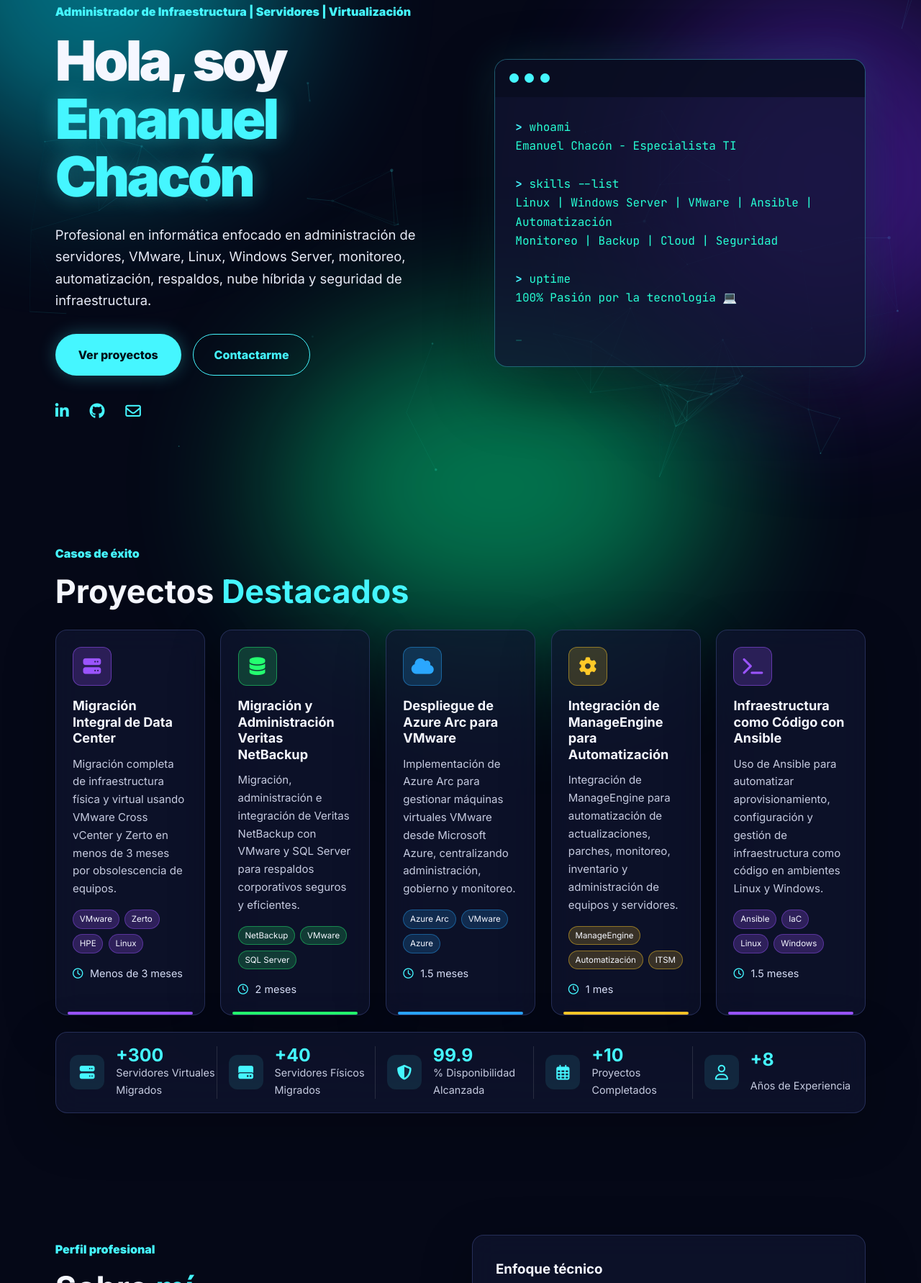
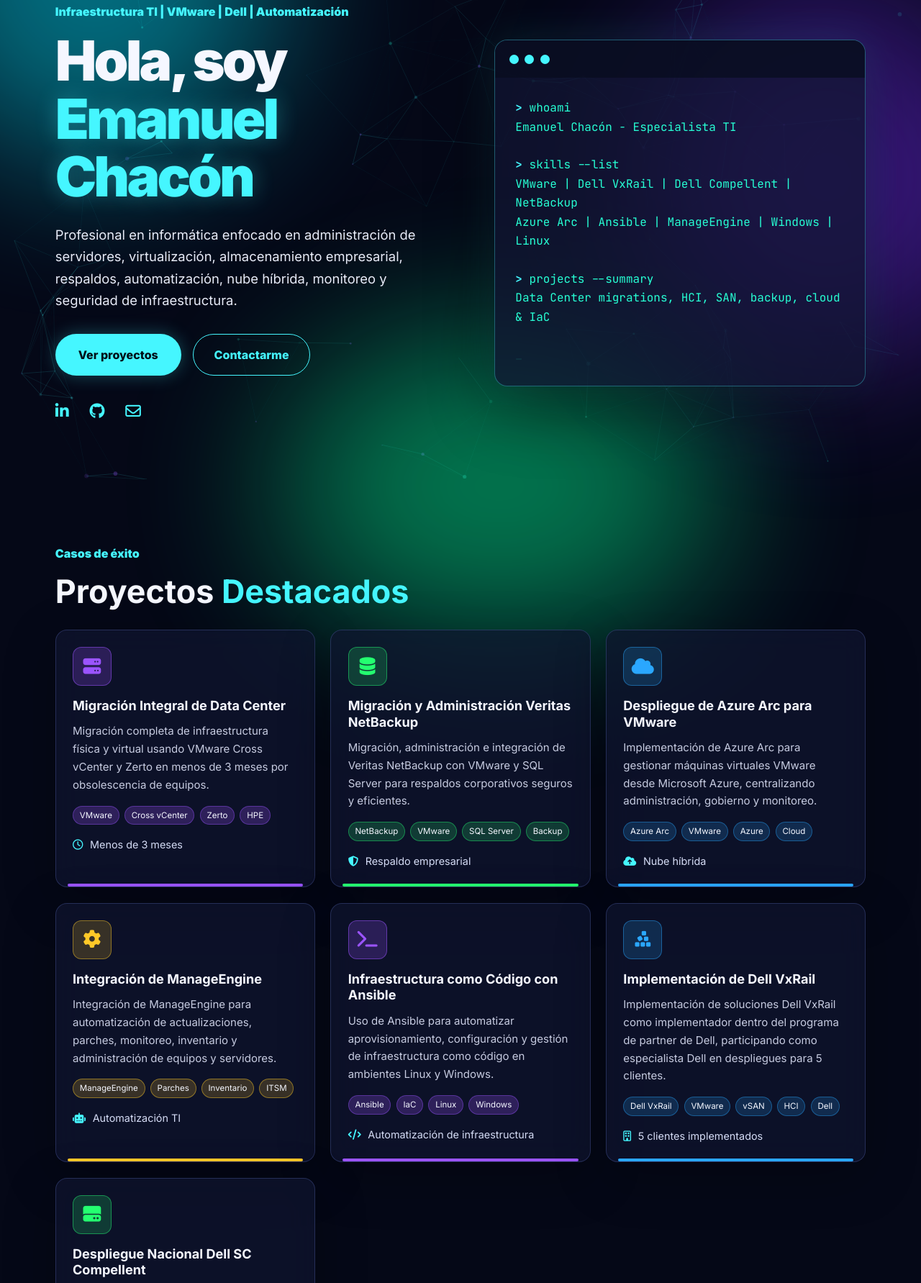
Before and after one commit to emanuelchaconcr/Web, a plain HTML site: page index.html in a window 1280 px wide. Shown: the part 134-1917 px from the top of the page at 72% size. Drawn offline with nearby package versions, Linux system fonts and the light colour scheme; animation ran at ten frames a second.

Commit message:
Add files via upload
Update Web

```diff
--- a/index.html
+++ b/index.html
@@ -3,7 +3,7 @@
 <head>
   <meta charset="UTF-8" />
   <meta name="viewport" content="width=device-width, initial-scale=1.0" />
-  <meta name="description" content="Portafolio personal de Emanuel Chacón - Infraestructura, servidores, VMware, automatización y nube híbrida." />
+  <meta name="description" content="Portafolio personal de Emanuel Chacón: infraestructura TI, VMware, Dell, almacenamiento, automatización, backup y nube híbrida." />
   <title>Emanuel Chacón | Portafolio TI</title>
 
   <link rel="preconnect" href="https://fonts.googleapis.com" />
@@ -30,21 +30,21 @@
       <a href="#experiencia"><i class="fa-solid fa-timeline"></i> Experiencia</a>
       <a href="#contacto"><i class="fa-regular fa-envelope"></i> Contacto</a>
     </div>
-    <a class="cv-btn" href="#contacto"><i class="fa-solid fa-download"></i> Descargar CV</a>
+    <a class="cv-btn" href="#contacto"><i class="fa-solid fa-paper-plane"></i> Contacto</a>
   </nav>
 
   <main>
     <section id="inicio" class="hero section-pad">
       <div class="hero-content" data-aos="fade-right">
-        <p class="eyebrow">Administrador de Infraestructura | Servidores | Virtualización</p>
+        <p class="eyebrow">Infraestructura TI | VMware | Dell | Automatización</p>
         <h1>Hola, soy <span>Emanuel Chacón</span></h1>
-        <p class="hero-text">Profesional en informática enfocado en administración de servidores, VMware, Linux, Windows Server, monitoreo, automatización, respaldos, nube híbrida y seguridad de infraestructura.</p>
+        <p class="hero-text">Profesional en informática enfocado en administración de servidores, virtualización, almacenamiento empresarial, respaldos, automatización, nube híbrida, monitoreo y seguridad de infraestructura.</p>
         <div class="hero-actions">
           <a class="primary-btn" href="#proyectos">Ver proyectos</a>
           <a class="secondary-btn" href="#contacto">Contactarme</a>
         </div>
         <div class="socials">
-          <a href="https://www.linkedin.com/" target="_blank" aria-label="LinkedIn"><i class="fa-brands fa-linkedin-in"></i></a>
+          <a href="https://cr.linkedin.com/in/emanuelchaconcr" target="_blank" aria-label="LinkedIn"><i class="fa-brands fa-linkedin-in"></i></a>
           <a href="https://github.com/" target="_blank" aria-label="GitHub"><i class="fa-brands fa-github"></i></a>
           <a href="mailto:emanuel.chacon@outlook.com" aria-label="Correo"><i class="fa-regular fa-envelope"></i></a>
         </div>
@@ -57,11 +57,11 @@
           <p>Emanuel Chacón - Especialista TI</p>
           <br />
           <p><b>&gt;</b> skills --list</p>
-          <p>Linux | Windows Server | VMware | Ansible | Automatización</p>
-          <p>Monitoreo | Backup | Cloud | Seguridad</p>
+          <p>VMware | Dell VxRail | Dell Compellent | NetBackup</p>
+          <p>Azure Arc | Ansible | ManageEngine | Windows | Linux</p>
           <br />
-          <p><b>&gt;</b> uptime</p>
-          <p>100% Pasión por la tecnología 💻</p>
+          <p><b>&gt;</b> projects --summary</p>
+          <p>Data Center migrations, HCI, SAN, backup, cloud & IaC</p>
           <br />
           <p class="cursor">_</p>
         </div>
@@ -79,40 +79,56 @@
           <div class="project-icon"><i class="fa-solid fa-server"></i></div>
           <h3>Migración Integral de Data Center</h3>
           <p>Migración completa de infraestructura física y virtual usando VMware Cross vCenter y Zerto en menos de 3 meses por obsolescencia de equipos.</p>
-          <div class="tags"><span>VMware</span><span>Zerto</span><span>HPE</span><span>Linux</span></div>
+          <div class="tags"><span>VMware</span><span>Cross vCenter</span><span>Zerto</span><span>HPE</span></div>
           <div class="duration"><i class="fa-regular fa-clock"></i> Menos de 3 meses</div>
         </article>
 
-        <article class="project-card green" data-aos="fade-up" data-aos-delay="80">
+        <article class="project-card green" data-aos="fade-up" data-aos-delay="70">
           <div class="project-icon"><i class="fa-solid fa-database"></i></div>
           <h3>Migración y Administración Veritas NetBackup</h3>
           <p>Migración, administración e integración de Veritas NetBackup con VMware y SQL Server para respaldos corporativos seguros y eficientes.</p>
-          <div class="tags"><span>NetBackup</span><span>VMware</span><span>SQL Server</span></div>
-          <div class="duration"><i class="fa-regular fa-clock"></i> 2 meses</div>
+          <div class="tags"><span>NetBackup</span><span>VMware</span><span>SQL Server</span><span>Backup</span></div>
+          <div class="duration"><i class="fa-solid fa-shield-halved"></i> Respaldo empresarial</div>
         </article>
 
-        <article class="project-card blue" data-aos="fade-up" data-aos-delay="160">
+        <article class="project-card blue" data-aos="fade-up" data-aos-delay="140">
           <div class="project-icon"><i class="fa-solid fa-cloud"></i></div>
           <h3>Despliegue de Azure Arc para VMware</h3>
           <p>Implementación de Azure Arc para gestionar máquinas virtuales VMware desde Microsoft Azure, centralizando administración, gobierno y monitoreo.</p>
-          <div class="tags"><span>Azure Arc</span><span>VMware</span><span>Azure</span></div>
-          <div class="duration"><i class="fa-regular fa-clock"></i> 1.5 meses</div>
+          <div class="tags"><span>Azure Arc</span><span>VMware</span><span>Azure</span><span>Cloud</span></div>
+          <div class="duration"><i class="fa-solid fa-cloud-arrow-up"></i> Nube híbrida</div>
         </article>
 
-        <article class="project-card yellow" data-aos="fade-up" data-aos-delay="240">
+        <article class="project-card yellow" data-aos="fade-up" data-aos-delay="210">
           <div class="project-icon"><i class="fa-solid fa-gear"></i></div>
-          <h3>Integración de ManageEngine para Automatización</h3>
+          <h3>Integración de ManageEngine</h3>
           <p>Integración de ManageEngine para automatización de actualizaciones, parches, monitoreo, inventario y administración de equipos y servidores.</p>
-          <div class="tags"><span>ManageEngine</span><span>Automatización</span><span>ITSM</span></div>
-          <div class="duration"><i class="fa-regular fa-clock"></i> 1 mes</div>
+          <div class="tags"><span>ManageEngine</span><span>Parches</span><span>Inventario</span><span>ITSM</span></div>
+          <div class="duration"><i class="fa-solid fa-robot"></i> Automatización TI</div>
         </article>
 
-        <article class="project-card purple" data-aos="fade-up" data-aos-delay="320">
+        <article class="project-card purple" data-aos="fade-up" data-aos-delay="280">
           <div class="project-icon"><i class="fa-solid fa-terminal"></i></div>
           <h3>Infraestructura como Código con Ansible</h3>
           <p>Uso de Ansible para automatizar aprovisionamiento, configuración y gestión de infraestructura como código en ambientes Linux y Windows.</p>
           <div class="tags"><span>Ansible</span><span>IaC</span><span>Linux</span><span>Windows</span></div>
-          <div class="duration"><i class="fa-regular fa-clock"></i> 1.5 meses</div>
+          <div class="duration"><i class="fa-solid fa-code"></i> Automatización de infraestructura</div>
+        </article>
+
+        <article class="project-card blue" data-aos="fade-up" data-aos-delay="350">
+          <div class="project-icon"><i class="fa-solid fa-cubes-stacked"></i></div>
+          <h3>Implementación de Dell VxRail</h3>
+          <p>Implementación de soluciones Dell VxRail como implementador dentro del programa de partner de Dell, participando como especialista Dell en despliegues para 5 clientes.</p>
+          <div class="tags"><span>Dell VxRail</span><span>VMware</span><span>vSAN</span><span>HCI</span><span>Dell</span></div>
+          <div class="duration"><i class="fa-regular fa-building"></i> 5 clientes implementados</div>
+        </article>
+
+        <article class="project-card green" data-aos="fade-up" data-aos-delay="420">
+          <div class="project-icon"><i class="fa-solid fa-hard-drive"></i></div>
+          <h3>Despliegue Nacional Dell SC Compellent</h3>
+          <p>Implementación de plataformas Dell SC Series / Compellent en 9 clientes gubernamentales a nivel nacional, integrando almacenamiento empresarial con ambientes VMware y servidores críticos.</p>
+          <div class="tags"><span>Dell SC</span><span>Compellent</span><span>SAN</span><span>VMware</span><span>Gobierno</span></div>
+          <div class="duration"><i class="fa-solid fa-landmark"></i> 9 clientes gubernamentales</div>
         </article>
       </div>
 
@@ -120,7 +136,8 @@
         <div><i class="fa-solid fa-server"></i><strong data-count="300">0</strong><span>Servidores Virtuales Migrados</span></div>
         <div><i class="fa-solid fa-hard-drive"></i><strong data-count="40">0</strong><span>Servidores Físicos Migrados</span></div>
         <div><i class="fa-solid fa-shield-halved"></i><strong data-count="99.9">0</strong><span>% Disponibilidad Alcanzada</span></div>
-        <div><i class="fa-regular fa-calendar-days"></i><strong data-count="10">0</strong><span>Proyectos Completados</span></div>
+        <div><i class="fa-solid fa-building-user"></i><strong data-count="5">0</strong><span>Clientes con VxRail</span></div>
+        <div><i class="fa-solid fa-landmark"></i><strong data-count="9">0</strong><span>Clientes Dell Compellent</span></div>
         <div><i class="fa-regular fa-user"></i><strong data-count="8">0</strong><span>Años de Experiencia</span></div>
       </div>
     </section>
@@ -129,15 +146,17 @@
       <div data-aos="fade-right">
         <p class="eyebrow">Perfil profesional</p>
         <h2>Sobre <span>mí</span></h2>
-        <p class="text-block">Me especializo en administración de infraestructura tecnológica, virtualización, respaldo, automatización, monitoreo y gestión de plataformas críticas. Mi enfoque está orientado a mantener ambientes seguros, disponibles y optimizados.</p>
+        <p class="text-block">Me especializo en administración de infraestructura tecnológica, virtualización, almacenamiento, respaldo, automatización, monitoreo y gestión de plataformas críticas. Mi enfoque está orientado a mantener ambientes seguros, disponibles y optimizados.</p>
       </div>
       <div class="info-card" data-aos="fade-left">
         <h3>Enfoque técnico</h3>
         <ul>
           <li><i class="fa-solid fa-check"></i> Administración de servidores Windows y Linux.</li>
           <li><i class="fa-solid fa-check"></i> Virtualización con VMware vSphere, vCenter y ESXi.</li>
+          <li><i class="fa-solid fa-check"></i> Implementación de Dell VxRail y soluciones HCI.</li>
+          <li><i class="fa-solid fa-check"></i> Almacenamiento empresarial Dell SC Series / Compellent.</li>
+          <li><i class="fa-solid fa-check"></i> Respaldos empresariales con Veritas NetBackup.</li>
           <li><i class="fa-solid fa-check"></i> Automatización con Ansible, PowerShell y Bash.</li>
-          <li><i class="fa-solid fa-check"></i> Respaldos empresariales con Veritas NetBackup.</li>
           <li><i class="fa-solid fa-check"></i> Nube híbrida con Azure Arc.</li>
         </ul>
       </div>
@@ -152,6 +171,9 @@
         <div class="skill"><i class="fa-brands fa-windows"></i> Windows Server</div>
         <div class="skill"><i class="fa-brands fa-linux"></i> Linux</div>
         <div class="skill"><i class="fa-solid fa-layer-group"></i> VMware vSphere</div>
+        <div class="skill"><i class="fa-solid fa-cubes-stacked"></i> Dell VxRail / HCI</div>
+        <div class="skill"><i class="fa-solid fa-hard-drive"></i> Dell SC / Compellent</div>
+        <div class="skill"><i class="fa-solid fa-network-wired"></i> SAN / iSCSI / Fibre Channel</div>
         <div class="skill"><i class="fa-solid fa-cloud"></i> Azure Arc</div>
         <div class="skill"><i class="fa-solid fa-database"></i> Veritas NetBackup</div>
         <div class="skill"><i class="fa-solid fa-code"></i> Ansible IaC</div>
@@ -169,6 +191,8 @@
       </div>
       <div class="timeline">
         <div class="timeline-item" data-aos="fade-up"><span>2025</span><h3>Azure Arc & ManageEngine</h3><p>Administración híbrida, automatización de parches y control centralizado de infraestructura.</p></div>
+        <div class="timeline-item" data-aos="fade-up"><span>2025</span><h3>Dell VxRail</h3><p>Implementación de plataformas hiperconvergentes Dell VxRail para 5 clientes dentro del programa de partner de Dell.</p></div>
+        <div class="timeline-item" data-aos="fade-up"><span>2024</span><h3>Dell SC Compellent</h3><p>Despliegue de almacenamiento empresarial Dell SC Series / Compellent en 9 clientes gubernamentales a nivel nacional.</p></div>
         <div class="timeline-item" data-aos="fade-up"><span>2024</span><h3>Migración Data Center</h3><p>Traslado integral de servidores físicos y virtuales con VMware Cross vCenter y Zerto.</p></div>
         <div class="timeline-item" data-aos="fade-up"><span>2024</span><h3>Veritas NetBackup</h3><p>Integración de respaldos para ambientes VMware y SQL Server.</p></div>
         <div class="timeline-item" data-aos="fade-up"><span>2023</span><h3>Ansible IaC</h3><p>Automatización de infraestructura y configuración masiva por medio de playbooks.</p></div>
@@ -179,11 +203,11 @@
       <div data-aos="zoom-in">
         <p class="eyebrow">Conversemos</p>
         <h2>Contacto <span>Profesional</span></h2>
-        <p>Disponible para proyectos de infraestructura, virtualización, automatización, respaldo, nube híbrida y administración de servidores.</p>
+        <p>Disponible para proyectos de infraestructura, virtualización, automatización, respaldo, almacenamiento, nube híbrida y administración de servidores.</p>
         <div class="contact-actions">
           <a href="mailto:emanuel.chacon@outlook.com" class="primary-btn"><i class="fa-regular fa-envelope"></i> Enviar correo</a>
           <a href="https://github.com/" target="_blank" class="secondary-btn"><i class="fa-brands fa-github"></i> GitHub</a>
-          <a href="https://www.linkedin.com/" target="_blank" class="secondary-btn"><i class="fa-brands fa-linkedin"></i> LinkedIn</a>
+          <a href="https://cr.linkedin.com/in/emanuelchaconcr" target="_blank" class="secondary-btn"><i class="fa-brands fa-linkedin"></i> LinkedIn</a>
         </div>
       </div>
     </section>
--- a/script.js
+++ b/script.js
@@ -1,70 +1,60 @@
-AOS.init({ duration: 850, once: true, offset: 80 });
+AOS.init({ duration: 900, once: true, offset: 90 });
 
 const menuBtn = document.getElementById('menuBtn');
 const navLinks = document.getElementById('navLinks');
 menuBtn.addEventListener('click', () => navLinks.classList.toggle('open'));
-document.querySelectorAll('.nav-links a').forEach(link => link.addEventListener('click', () => navLinks.classList.remove('open')));
 
-const sections = document.querySelectorAll('section[id]');
-const navItems = document.querySelectorAll('.nav-links a');
+document.querySelectorAll('.nav-links a').forEach(link => {
+  link.addEventListener('click', () => navLinks.classList.remove('open'));
+});
+
 window.addEventListener('scroll', () => {
-  let current = 'inicio';
-  sections.forEach(section => {
-    if (scrollY >= section.offsetTop - 130) current = section.id;
-  });
-  navItems.forEach(a => {
-    a.classList.toggle('active', a.getAttribute('href') === `#${current}`);
-  });
+  document.getElementById('navbar').classList.toggle('scrolled', window.scrollY > 40);
 });
 
 const counters = document.querySelectorAll('[data-count]');
-let counted = false;
-function animateCounters(){
-  if(counted) return;
-  const stats = document.querySelector('.stats');
-  if(!stats) return;
-  const rect = stats.getBoundingClientRect();
-  if(rect.top < window.innerHeight - 80){
-    counted = true;
-    counters.forEach(counter => {
+const runCounter = (counter) => {
   const target = parseFloat(counter.dataset.count);
+  const isDecimal = String(counter.dataset.count).includes('.');
   let current = 0;
-      const duration = 1500;
-      const start = performance.now();
-      function update(now){
-        const progress = Math.min((now - start) / duration, 1);
-        current = target * progress;
-        if(target % 1 !== 0){
-          counter.textContent = current.toFixed(1);
+  const increment = target / 90;
+  const timer = setInterval(() => {
+    current += increment;
+    if (current >= target) {
+      counter.textContent = isDecimal ? target.toFixed(1) : Math.round(target);
+      clearInterval(timer);
     } else {
-          counter.textContent = '+' + Math.floor(current);
+      counter.textContent = isDecimal ? current.toFixed(1) : Math.round(current);
     }
-        if(target === 99.9) counter.textContent = current.toFixed(1);
-        if(progress < 1) requestAnimationFrame(update);
-        else counter.textContent = target % 1 !== 0 ? target.toFixed(1) : '+' + target;
+  }, 18);
+};
+
+const observer = new IntersectionObserver(entries => {
+  entries.forEach(entry => {
+    if (entry.isIntersecting && !entry.target.dataset.started) {
+      entry.target.dataset.started = 'true';
+      runCounter(entry.target);
     }
-      requestAnimationFrame(update);
   });
-  }
-}
-window.addEventListener('scroll', animateCounters);
-animateCounters();
+}, { threshold: 0.6 });
+
+counters.forEach(counter => observer.observe(counter));
 
 if (window.particlesJS) {
   particlesJS('particles-js', {
     particles: {
-      number: { value: 65, density: { enable: true, value_area: 900 } },
-      color: { value: '#45f6ff' },
+      number: { value: 75, density: { enable: true, value_area: 900 } },
+      color: { value: ['#45f6ff', '#27ffd4', '#9b54ff'] },
       shape: { type: 'circle' },
-      opacity: { value: 0.28, random: true },
-      size: { value: 2.4, random: true },
-      line_linked: { enable: true, distance: 145, color: '#45f6ff', opacity: 0.16, width: 1 },
-      move: { enable: true, speed: 1.2, direction: 'none', random: false, straight: false, out_mode: 'out' }
+      opacity: { value: 0.35, random: true },
+      size: { value: 3, random: true },
+      line_linked: { enable: true, distance: 150, color: '#45f6ff', opacity: 0.18, width: 1 },
+      move: { enable: true, speed: 1.4, direction: 'none', random: true, straight: false, out_mode: 'out' }
     },
     interactivity: {
       detect_on: 'canvas',
       events: { onhover: { enable: true, mode: 'grab' }, onclick: { enable: true, mode: 'push' }, resize: true },
-      modes: { grab: { distance: 150, line_linked: { opacity: 0.35 } }, push: { particles_nb: 3 } }
+      modes: { grab: { distance: 180, line_linked: { opacity: 0.35 } }, push: { particles_nb: 3 } }
     },
     retina_detect: true
   });
```
Also changed, not shown: style.css, 1 other file. Lines whose indentation alone changed are shown as unchanged.
